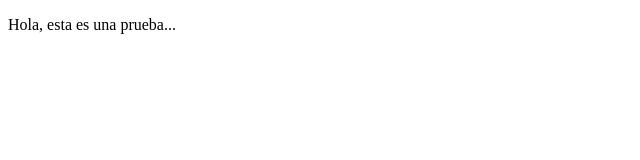
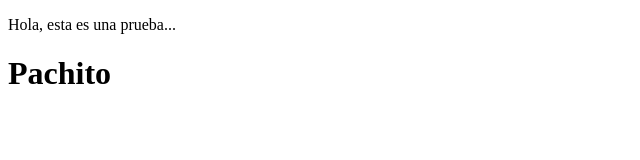
Before and after one commit to fsanchezcm1/pruebas, a website: page index.html in a window 1280 px wide. Shown: the whole page, without its empty margins (0-640 px from the left). Drawn offline with Linux system fonts and the light colour scheme.

Commit message:
Index: Linea pachito

```diff
--- a/index.html
+++ b/index.html
@@ -7,5 +7,6 @@
 </head>
 <body>
     <p>Hola, esta es una prueba...</p>
+    <h1>Pachito</h1>
 </body>
 </html>
```
